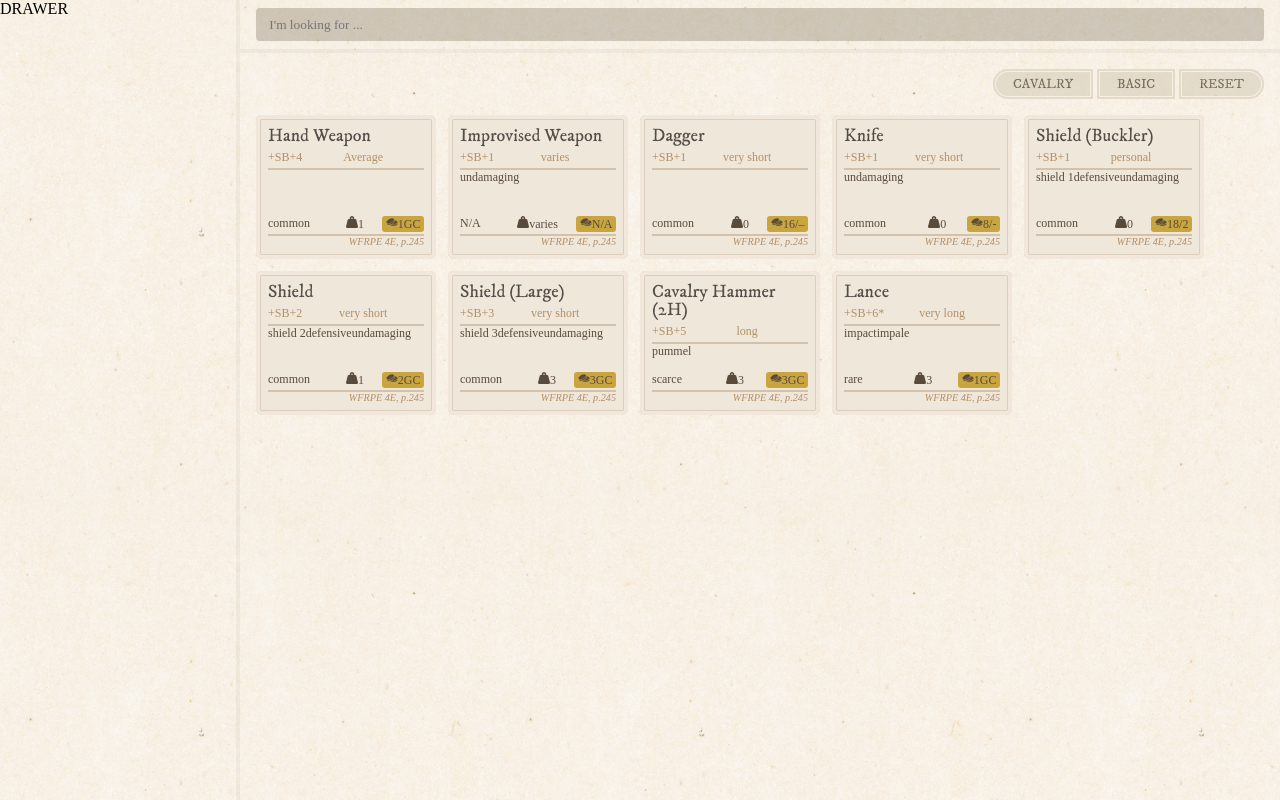
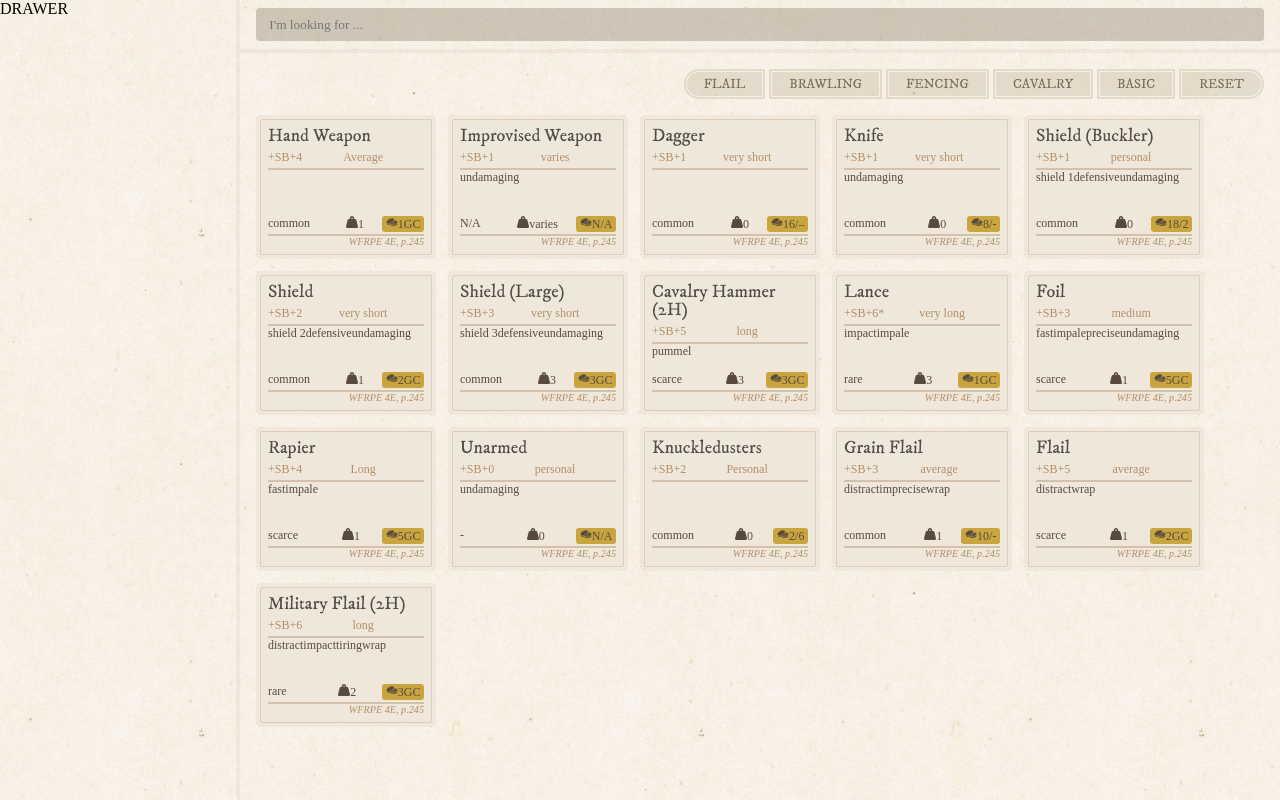
Before and after one commit to Hodwall/empire-chronicler, a React (Vite) app: page / in a window 1280 px wide. Built offline with nearby package versions, Linux system fonts and the light colour scheme; a web font is replaced by a local one.

Commit message:
Adds more weapon categories and buttons

```diff
--- a/src/Pages/Weapons/Weapons.tsx
+++ b/src/Pages/Weapons/Weapons.tsx
@@ -31,6 +31,9 @@ const Weapons = (props: {
                 <button onClick={() => setFilter(null)}>RESET</button>
                 <button className={`${filter === 'basic' ? 'active' : ''}`} onClick={() => setFilter('basic')}>BASIC</button>
                 <button className={`${filter === 'cavalry' ? 'active' : ''}`} onClick={() => setFilter('cavalry')}>CAVALRY</button>
+                <button className={`${filter === 'fencing' ? 'active' : ''}`} onClick={() => setFilter('fencing')}>FENCING</button>
+                <button className={`${filter === 'brawling' ? 'active' : ''}`} onClick={() => setFilter('brawling')}>BRAWLING</button>
+                <button className={`${filter === 'flail' ? 'active' : ''}`} onClick={() => setFilter('flail')}>FLAIL</button>
             </div>
             <div className="content">
                 {
--- a/src/data/weapons_data.tsx
+++ b/src/data/weapons_data.tsx
@@ -10,6 +10,16 @@ const weapons_data = [
     //cavalry
     { category: 'cavalry', name: 'Cavalry Hammer (2H)', price: '3GC', encumbrance: '3', availability: 'scarce', range: 'long', damage: '+SB+5', traits: ['pummel'] },
     { category: 'cavalry', name: 'Lance', price: '1GC', encumbrance: '3', availability: 'rare', range: 'very long', damage: '+SB+6*', traits: ['impact', 'impale'] },
+    //fencing
+    { category: 'fencing', name: 'Foil', price: '5GC', encumbrance: '1', availability: 'scarce', range: 'medium', damage: '+SB+3', traits: ['fast', 'impale', 'precise', 'undamaging'] },
+    { category: 'fencing', name: 'Rapier', price: '5GC', encumbrance: '1', availability: 'scarce', range: 'Long', damage: '+SB+4', traits: ['fast', 'impale'] },
+    //brawling
+    { category: 'brawling', name: 'Unarmed', price: 'N/A', encumbrance: '0', availability: '-', range: 'personal', damage: '+SB+0', traits: ['undamaging'] },
+    { category: 'brawling', name: 'Knuckledusters', price: '2/6', encumbrance: '0', availability: 'common', range: 'Personal', damage: '+SB+2', traits: [] },
+    //flail
+    { category: 'flail', name: 'Grain Flail', price: '10/-', encumbrance: '1', availability: 'common', range: 'average', damage: '+SB+3', traits: ['distract', 'imprecise', 'wrap'] },
+    { category: 'flail', name: 'Flail', price: '2GC', encumbrance: '1', availability: 'scarce', range: 'average', damage: '+SB+5', traits: ['distract', 'wrap'] },
+    { category: 'flail', name: 'Military Flail (2H)', price: '3GC', encumbrance: '2', availability: 'rare', range: 'long', damage: '+SB+6', traits: ['distract', 'impact', 'tiring', 'wrap'] },
 ];
 
 export default weapons_data;
```
